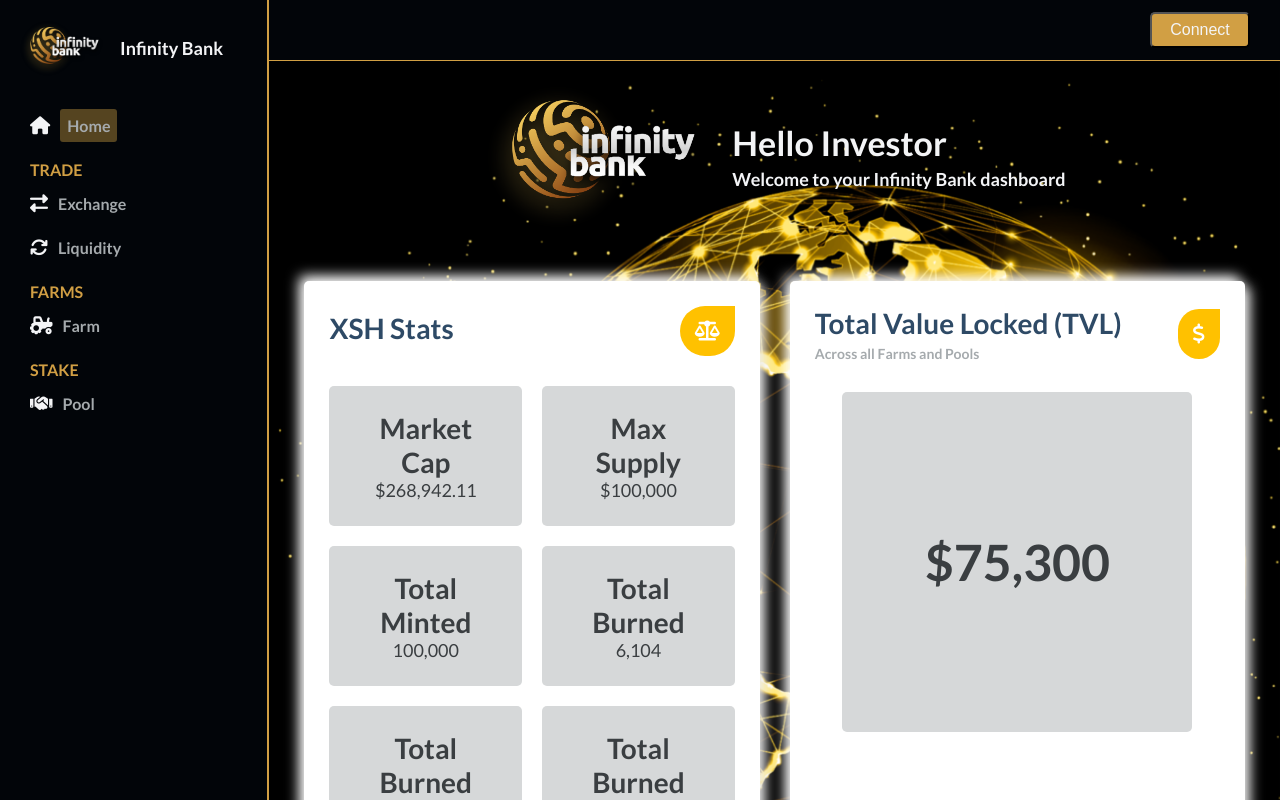
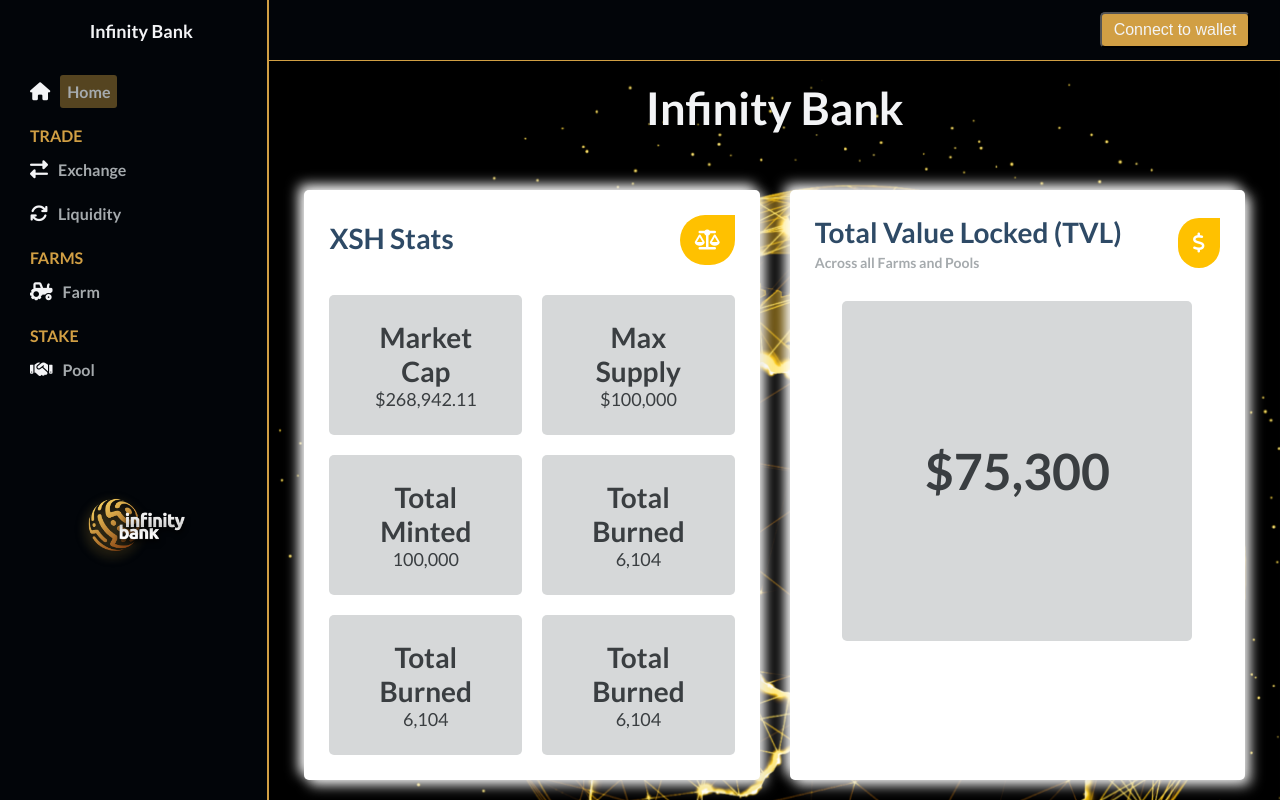
Before and after one commit to RogerioJunior/project-ex-bank, a React (Create React App) app: page / in a window 1280 px wide. Built offline with nearby package versions, Linux system fonts and the light colour scheme.

Commit message:
refactoring

```diff
--- a/src/components/Navbar/index.js
+++ b/src/components/Navbar/index.js
@@ -8,7 +8,7 @@
                 <i className="fa fa-bars" aria-hidden="true"></i>
             </div>
             <div className="navbar__right">
-            <button>Connect</button>
+            <button>Connect to wallet</button>
             </div>
         </nav>
     );
--- a/src/components/Navbar/styles.css
+++ b/src/components/Navbar/styles.css
@@ -30,7 +30,7 @@
     font-size: 16px;
     border-radius: 5px;
     padding: 7px;
-    width: 100px;
+    width: 150px;
     cursor: pointer;
   }
 
--- a/src/components/Sidebar/index.js
+++ b/src/components/Sidebar/index.js
@@ -12,7 +12,6 @@
     <div className={sidebarOpen ? "sidebar_responsive" : ""} id="sidebar">
       <div className="sidebar__title">
         <div className="sidebar__img">
-          <img src={logo} alt="logo" />
           <h1>Infinity Bank</h1>
         </div>
         <i
@@ -58,6 +57,13 @@
           </Link>
         </div>
       </div>
+
+      <div className="sidebar__footer">
+      <div className="sidebar__img">
+          <img src={logo} alt="logo" />
+        </div>
+        </div>
+
     </div>
   );
 };
--- a/src/components/Sidebar/styles.css
+++ b/src/components/Sidebar/styles.css
@@ -10,7 +10,7 @@
 
   .sidebar__title {
     display: flex;
-    justify-content: space-between;
+    justify-content: center;
     align-items: center;
     color: #f3f4f6;
     margin-bottom: 30px;
@@ -80,6 +80,19 @@
     font-size: 18px;
   }
 
+  .sidebar__footer {
+    display: flex;
+    justify-content: center;
+    align-items: center;
+    color: #f3f4f6;
+    margin-top: 100px;
+  }
+
+  .sidebar__footer > div > img {
+    width: 120px;
+    object-fit: contain;
+  }
+
   .sidebar_responsive {
     display: inline !important;
     z-index: 9999 !important;
--- a/src/pages/Home/index.js
+++ b/src/pages/Home/index.js
@@ -1,4 +1,3 @@
-import hello from '../../assets/img/Bank_72.png'
 import './styles.css';
 
 function Home() {
@@ -8,10 +7,8 @@
       <div className="home__container">
 
         <div className="home__title">
-          <img src={hello} alt="hello" />
           <div className="home__greeting">
-            <h1>Hello Investor</h1>
-            <p>Welcome to your Infinity Bank dashboard</p>
+            <h1>Infinity Bank</h1>
           </div>
         </div>
 
--- a/src/pages/Home/styles.css
+++ b/src/pages/Home/styles.css
@@ -19,7 +19,7 @@
 }
 
 .home__greeting>h1 {
-    font-size: 34px;
+    font-size: 45px;
     color: #f3f4f6;
     margin-bottom: 5px;
 }
```
